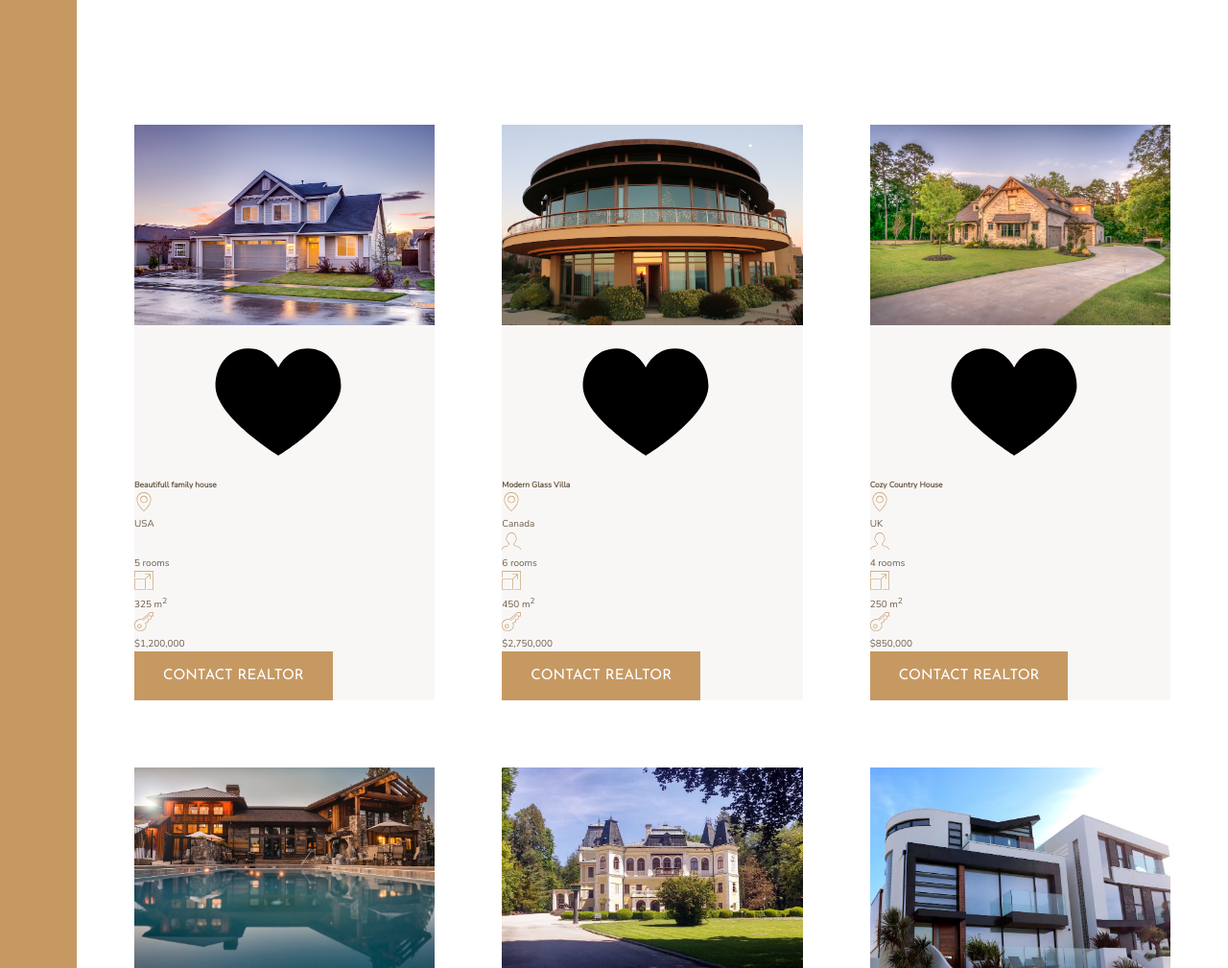
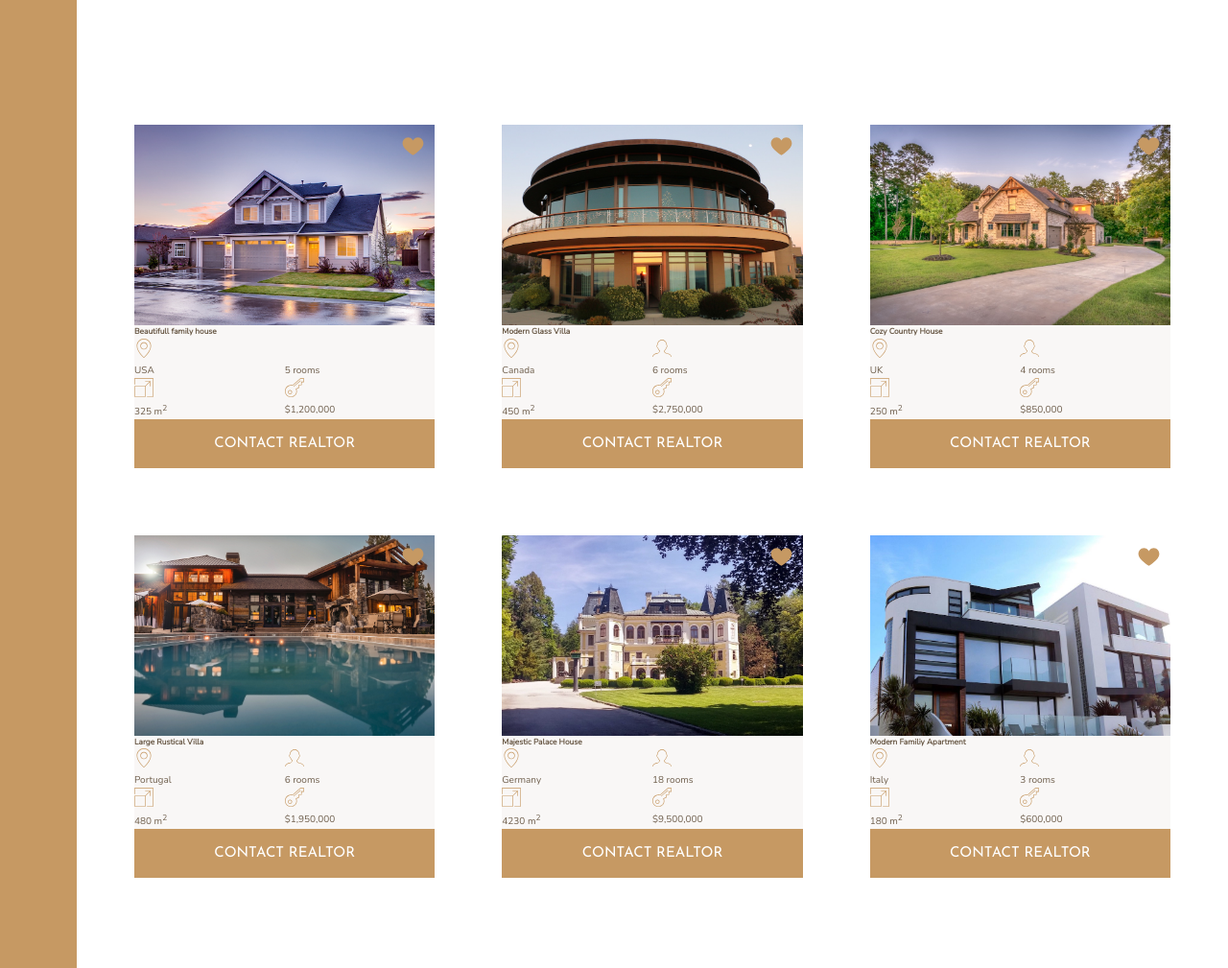
Before and after one commit to TrellixVulnTeam/grid-sass_N44F, a website: page index.html in a window 1280 px wide. Shown: the part 1840-2849 px from the top of the page at 96% size. Drawn offline with nearby package versions, Linux system fonts and the light colour scheme.

Commit message:
Home Section Card Done

```diff
--- a/index.html
+++ b/index.html
@@ -143,7 +143,7 @@
                 </svg>
                 <p>$1,200,000</p>
             </div>
-            <button class="btn">Contact realtor</button>
+            <button class="btn home__btn">Contact realtor</button>
         </div>
         <div class="home">
             <img src="img/house-2.jpeg" alt="House 2" class="home__img">
--- a/sass/_homes.scss
+++ b/sass/_homes.scss
@@ -10,14 +10,29 @@
 .home {
   background-color: $clr--grey-light-1;
 
+  display: grid;
+  grid-template-columns: repeat(2, 1fr);
+
   &__img {
     width: 100%;
+    grid-row: 1/2;
+    grid-column: 1/-1;
+    z-index: 1;
   }
 
   &__like {
+    grid-row: 1/2;
+    grid-column: 2/3;
+    fill: $clr--primary;
+    height: 2.5rem;
+    width: 2.5rem;
+    z-index: 2;
+    justify-self: flex-end;
+    margin: 1rem;
   }
 
   &__name {
+    grid-column: 1/-1;
   }
 
   &__location,
@@ -33,4 +48,8 @@
     p {
     }
   }
+
+  &__btn {
+    grid-column: 1/-1;
+  }
 }
```
Also changed, not shown: css/style.css.
